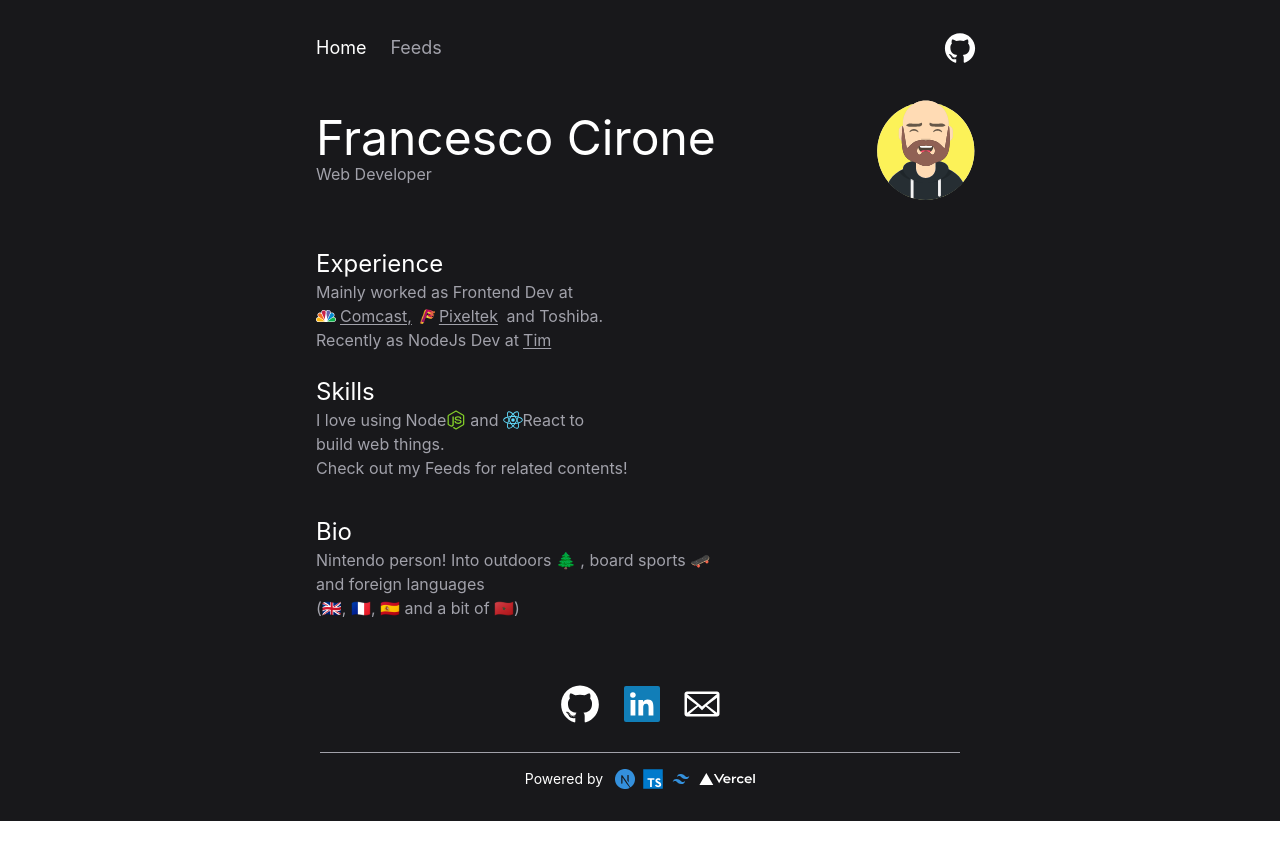
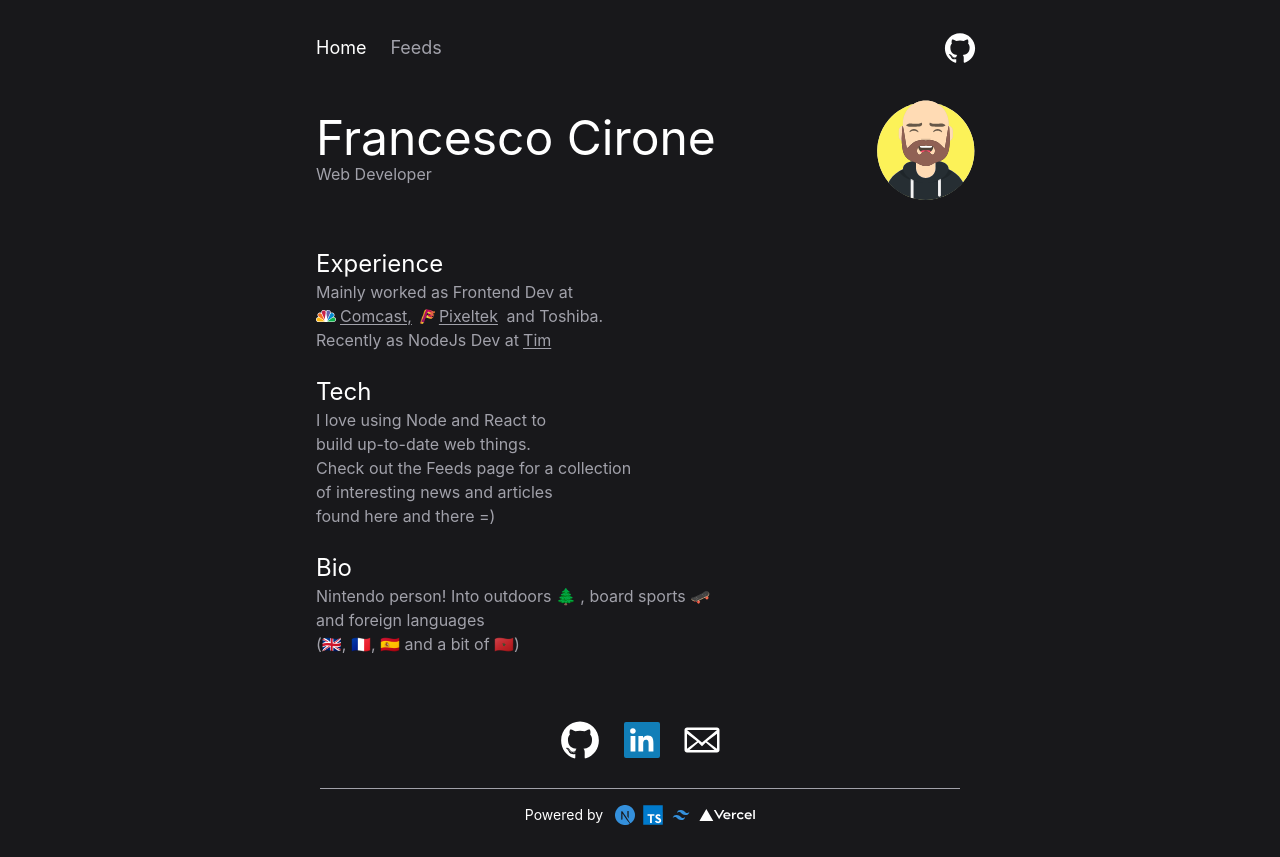
Before and after one commit to inhopj/fcirone.dev, a Next.js app: page / in a window 1280 px wide. Before the commit the page ends 821 px from the top, so only its background shows below. Built offline with nearby package versions, Linux system fonts and the light colour scheme.

Commit message:
more of a Tech section than a Skills one

```diff
--- a/components/About/Tech.tsx
+++ b/components/About/Tech.tsx
@@ -1,6 +1,5 @@
 /* eslint-disable react/jsx-no-target-blank */
 import classnames from 'classnames';
-import Image from 'next/image'
 
 interface Props {
   className?: string;
@@ -10,42 +9,14 @@ const Tech = ({ className: parentClassNames }: Props) => {
   return (
     <div className={classnames(parentClassNames)}>
       <p className='text-white text-xl md:text-2xl'>
-        Skills
+        Tech
       </p>
-      <p className='mb-3'>
-        I love using
-        <span
-          className='inline-flex items-center align-bottom pr-1'
-        >
-          <a
-            href="https://nodejs.org"
-            target="_blank"
-            rel="noopener"
-            className='pl-1 cursor-pointer hover:text-white'
-          >
-            Node
-          </a>
-          {/* TODO - create Node-svg component */}
-          <Image src="/node-js.svg" alt="Node" width={20} height={20} />
-        </span>
-        <span>
-          and
-        </span>
-        <span
-          className='inline-flex items-center align-bottom pl-1 pr-1'
-          >
-          {/* TODO - create React-svg component */}
-          <Image src="/react.svg" alt="React" width={20} height={20} />
-          <a
-            href="https://reactjs.org"
-            target="_blank"
-            rel="noopener"
-            className='cursor-pointer hover:text-white'
-          >
-            React
-          </a>
-        </span>
-        to <br />build web things.<br />Check out my Feeds for related contents!
+      <p>
+        I love using Node and React to<br />
+        build up-to-date web things.<br />
+        Check out the Feeds page for a collection<br />
+        of interesting news and articles<br />
+        found here and there =)
       </p>
     </div>
   )
```
